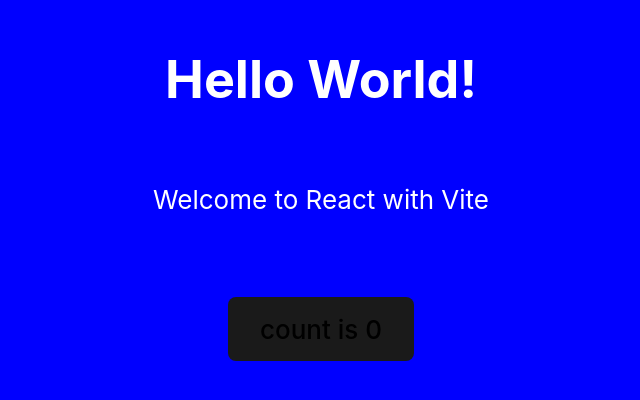
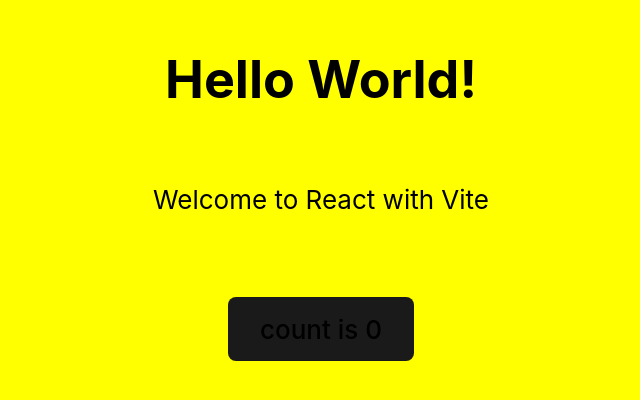
Before and after one commit to sam2k13/react-hello-world, a React (Vite) app: page / in a window 1280 px wide. Shown: the part 190-590 px from the top of the page, without its empty margins (319-959 px from the left). Built offline with nearby package versions, Linux system fonts and the light colour scheme.

Commit message:
Change background color to yellow

```diff
--- a/src/App.css
+++ b/src/App.css
@@ -3,14 +3,14 @@
 }
 
 .App-header {
-  background-color: blue;
+  background-color: yellow;
   min-height: 100vh;
   display: flex;
   flex-direction: column;
   align-items: center;
   justify-content: center;
   font-size: calc(10px + 2vmin);
-  color: white;
+  color: black;
 }
 
 .card {
```
